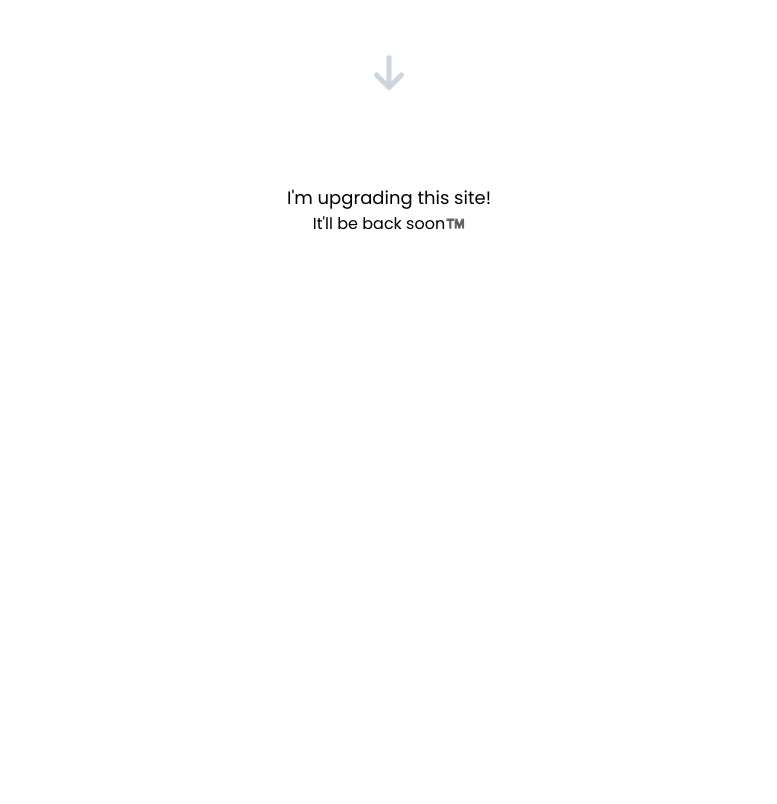
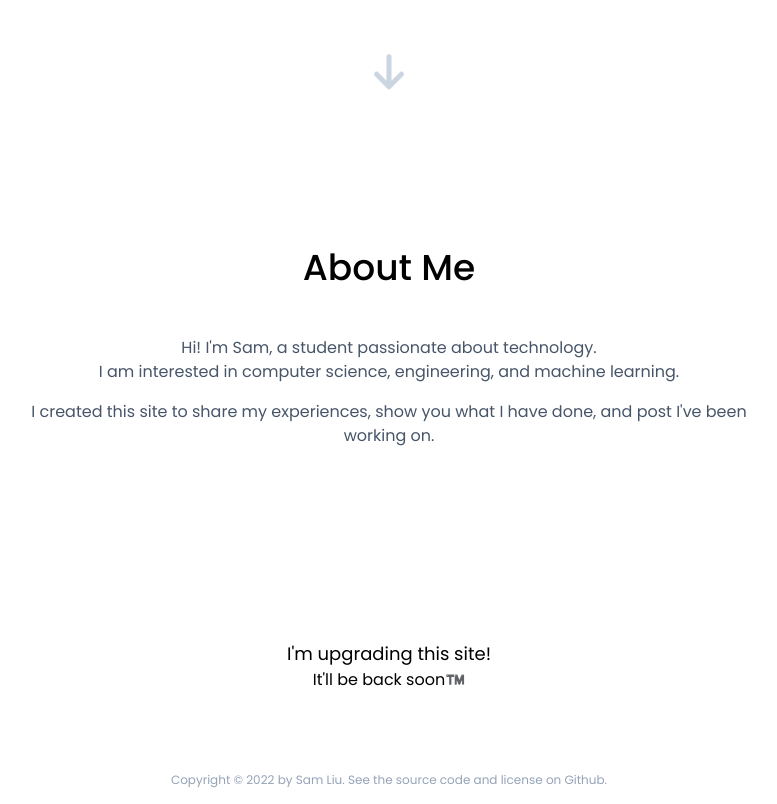
Before and after one commit to samdev-7/website, a SvelteKit app: page / in a window 1280 px wide. Shown: the part 680-1484 px from the top of the page, without its empty margins (251-1028 px from the left). Before the commit the page ends 980 px from the top, so only its background shows below. Built offline with nearby package versions, Linux system fonts and the light colour scheme.

Commit message:
Update About me

```diff
--- /dev/null
+++ b/src/lib/Footer.svelte
@@ -0,0 +1,5 @@
+<div class="text-center py-4">
+	<p class="text-xs text-slate-400 dark:text-slate-400">
+		Copyright © {new Date().getFullYear()} by Sam Liu. See the source code and license <a class="hover:underline" href="https://github.com/SamDev-7/samdev-7.github.io">on Github</a>.
+	</p>
+</div>
--- a/src/lib/Navbar.svelte
+++ b/src/lib/Navbar.svelte
@@ -15,7 +15,7 @@
 </script>
 
 <!-- Navbar -->
-<nav class="sticky top-0 z-40 flex h-16 transition-shadow sm:px-16 -sm:px-8 -2xs:px-0 {$scroll > 5 ? 'shadow' : ''}">
+<nav class="sticky top-0 z-40 flex h-16 transition-shadow sm:px-16 -sm:px-8 -2xs:px-0 bg-white dark:bg-slate-900 {$scroll > 5 ? 'shadow' : ''}">
 	<!-- Navbar Brand -->
 	<div class="flex my-auto text-blue-600 dark:text-blue-400 -2xs:hidden">
 		<a class="flex" href="/" on:click={(event) => scrollToHome(event)}>
--- a/src/routes/+layout.svelte
+++ b/src/routes/+layout.svelte
@@ -2,12 +2,16 @@
 	import '../app.css';
 
 	import Navbar from '$lib/Navbar.svelte';
+	import Footer from '$lib/Footer.svelte';
 
+	import { onMount } from 'svelte';
 	import { scroll } from '$lib/scroll';
 
-	function scrollHandler(event) {
+	function scrollHandler() {
 		scroll.set(window.scrollY);
 	}
+
+	onMount(scrollHandler)
 
 </script>
 
@@ -17,8 +21,13 @@
 
 <main class="bg-white dark:bg-slate-900">
 	<slot />
+
+	<div class="py-16 text-center">
+		<p class="text-lg">I'm upgrading this site!</p>
+		<p>It'll be back soon™️</p>
+	</div>
 </main>
 
 <footer class="bg-white dark:bg-slate-900">
-	<!--<Footer />-->
+	<Footer />
 </footer>
--- a/src/routes/+page.svelte
+++ b/src/routes/+page.svelte
@@ -49,8 +49,10 @@
 
 <!-- About Section -->
 <a id="about" class="h-0"> </a>
-
-<div class="py-16">
-	<p class="text-lg text-center">I'm upgrading this site!</p>
-	<p class="text-center">It'll be back soon™️</p>
+<div class="py-16 text-center">
+	<div class="px-64 py-16 text-center text-slate-600 dark:text-slate-200">
+		<h2 class="text-4xl font-medium text-black dark:text-white">About Me</h2>
+		<p class="mt-12">Hi! I'm Sam, a student passionate about technology.<br>I am interested in computer science, engineering, and machine learning.</p>
+		<p class="mt-4">I created this site to share my experiences, show you what I have done, and post I've been working on.</p>
+	</div>
 </div>
```
